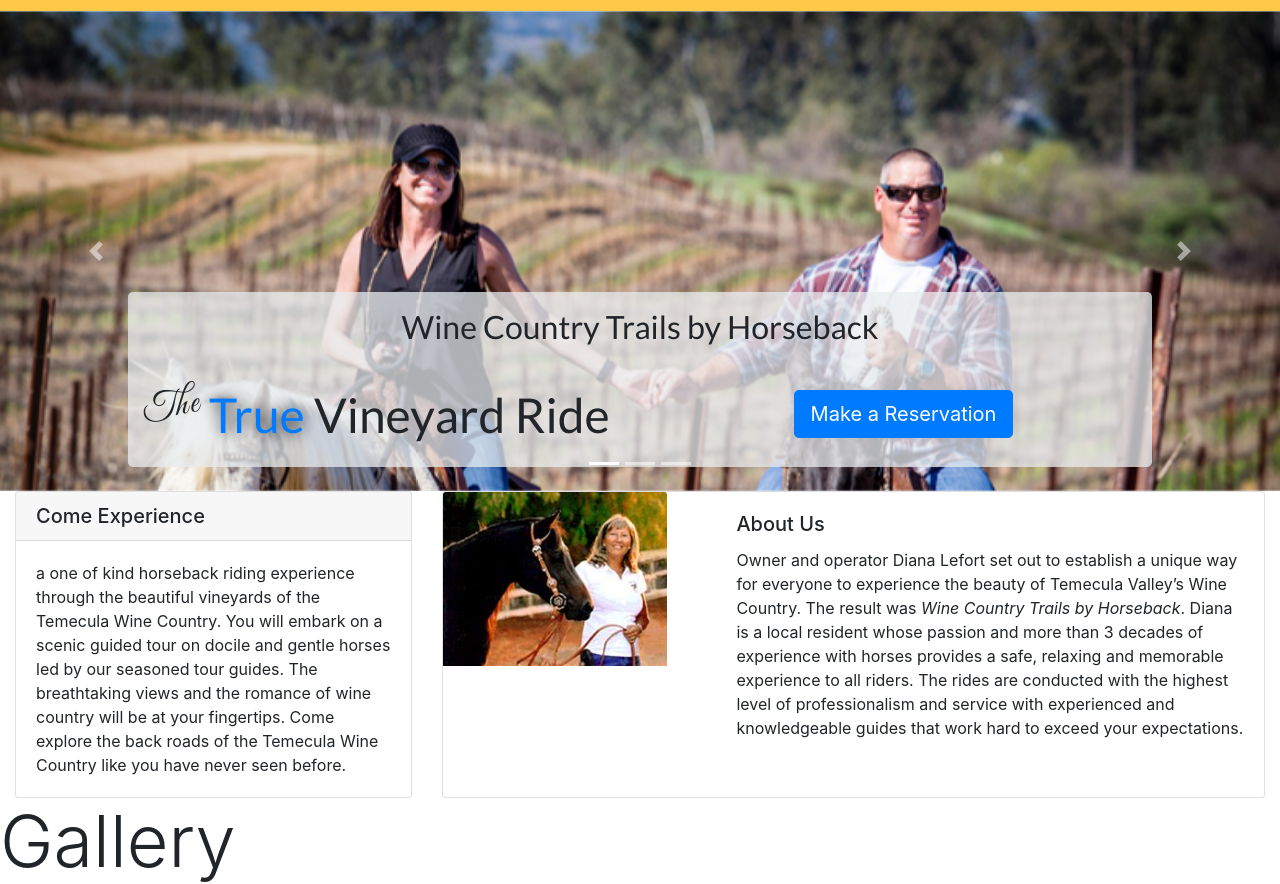
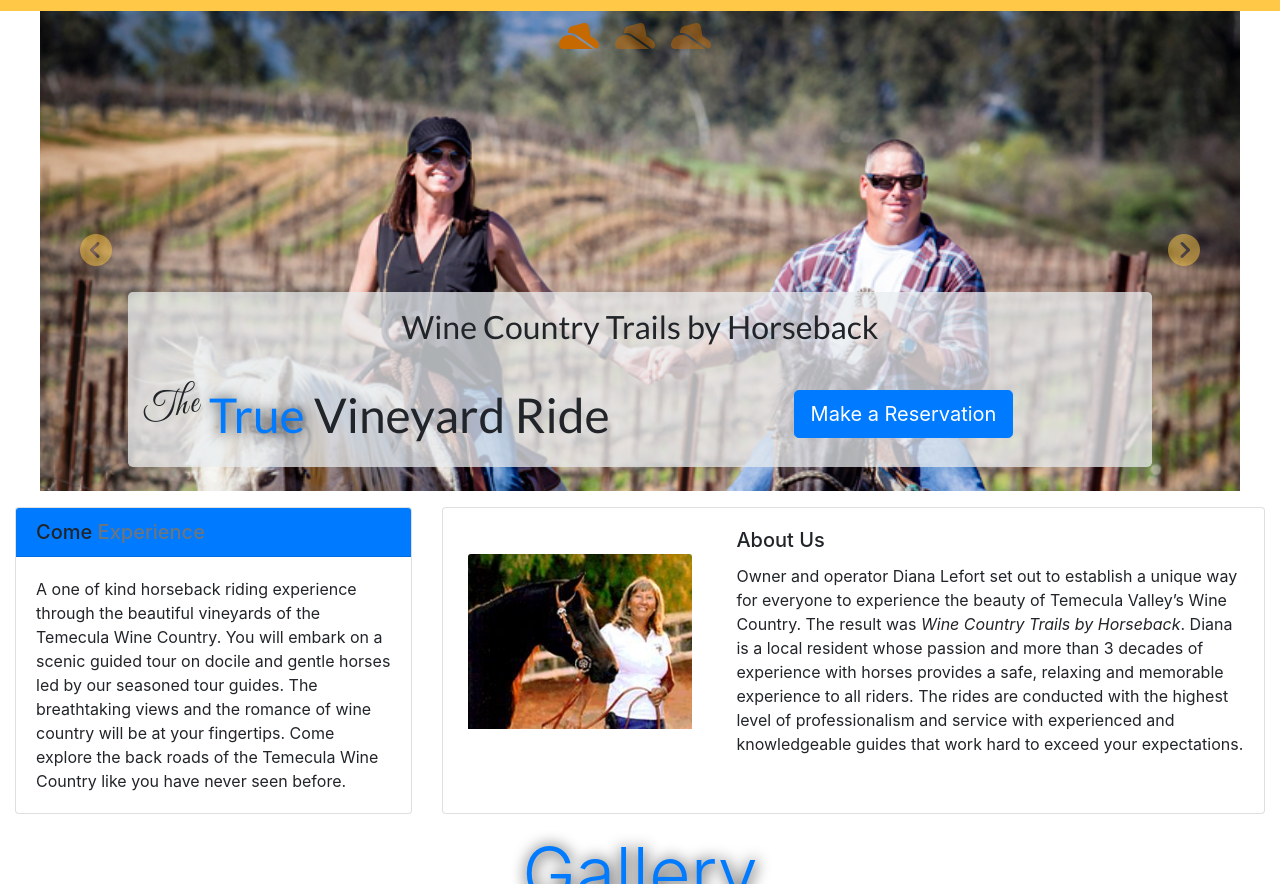
Before and after one commit to mplefort/WCTBH, a website with bundled scripts: page index.html in a window 1280 px wide. Shown: the part 68-952 px from the top of the page. Built offline with nearby package versions, Linux system fonts and the light colour scheme; files whose address does not match are found by name.

Commit message:
styled jumbotron, about, and Gallery sections. Next is gallery JS lightbox

```diff
--- a/index.html
+++ b/index.html
@@ -76,11 +76,6 @@
     <div class="container-fluid px-0">
 
       <div id="slides" class="carousel slide carousel-fade" data-ride="carousel">
-        <ul class="carousel-indicators">
-          <li data-target="#slides" data-slide-to="0" class="active"></li>
-          <li data-target="#slides" data-slide-to="1"></li>
-          <li data-target="#slides" data-slide-to="2"></li>
-        </ul>
         <div class="carousel-inner">
           <div class="carousel-item active">
             <div class="centered-bg-img" id="carousel-img-1"></div>
@@ -95,12 +90,18 @@
             <!-- <img src="img/showcase_slides/13.png" alt="Group on horseback"> -->
           </div>
         </div>
-        <a class="carousel-control-prev" href="#carouselExampleFade" role="button" data-slide="prev">
-          <span class="carousel-control-prev-icon" aria-hidden="true"></span>
+        <ol class="carousel-indicators">
+          <li data-target="#slides" data-slide-to="0" class="active"> <span><i
+                class="fas fa-hat-cowboy-side"></i></span></li>
+          <li data-target="#slides" data-slide-to="1"><i class="fas fa-hat-cowboy-side"></i></li>
+          <li data-target="#slides" data-slide-to="2"><i class="fas fa-hat-cowboy-side"></i></li>
+        </ol>
+        <a class="carousel-control-prev" href="#slides" role="button" data-slide="prev">
+          <span aria-hidden="true" class="arrow"><i class="fas fa-chevron-circle-left "></i></span>
           <span class="sr-only">Previous</span>
         </a>
-        <a class="carousel-control-next" href="#carouselExampleFade" role="button" data-slide="next">
-          <span class="carousel-control-next-icon" aria-hidden="true"></span>
+        <a class="carousel-control-next" href="#slides" role="button" data-slide="next">
+          <span aria-hidden="true" class="arrow"><i class="fas fa-chevron-circle-right"></i></span>
           <span class="sr-only">Next</span>
         </a>
       </div>
@@ -130,10 +131,10 @@
   <div class="container-fluid padding" id="about">
     <div class="row align-items-center">
       <div class="col-lg-4 d-flex align-self-stretch">
-        <div class="card">
-          <h5 class="card-header">Come Experience</h5>
+        <div class="card mt-3">
+          <h5 class="card-header bg-primary">Come <span class="text-secondary">Experience </span></h5>
           <div class="card-body">
-            <p class="card-text">a one of kind horseback riding experience
+            <p class="card-text">A one of kind horseback riding experience
               through the beautiful vineyards of the Temecula Wine Country. You will embark on a scenic guided tour on
               docile and gentle horses led by our seasoned tour guides. The breathtaking views and the romance of wine
               country will be at your fingertips. Come explore the back roads of the Temecula Wine Country like you
@@ -142,10 +143,10 @@
         </div>
       </div>
       <div class="col-lg-8 d-flex align-self-stretch">
-        <div class="card">
+        <div class="card mt-3">
           <div class="row no-gutters">
-            <div class="col-md-4">
-              <img src="/img/aboutus/aboutus.jfif" class="card-img-top img-fluid" alt="Owner: Diana LeFort"
+            <div class="col-md-4 d-flex align-items-center justify-content-center">
+              <img src="/img/aboutus/aboutus.jfif" class="card-img-top img-fluid m-1" alt="Owner: Diana LeFort"
                 style="width: 14rem;">
             </div>
             <div class="col-md-8">
@@ -169,9 +170,9 @@
   </div>
 
   <!-- Gallery -->
-  <div class="gallery" id="gallery">
+  <div class="gallery mt-3" id="gallery">
     <div class="gallery-head">
-      <h3 class="display-3">Gallery</h3>
+      <h3 class="display-3 text-center text-primary">Gallery</h3>
     </div>
 
     <div class="row my-0" id="gallery-items">
@@ -180,9 +181,9 @@
 
 
   <!-- Packages -->
-  <div class="container-fluid" id="packages">
+  <div class="container-fluid mt-3" id="packages">
     <div class="packages-head">
-      <h3 class="display-3">Packages</h3>
+      <h3 class="display-3 text-center text-primary">Packages</h3>
     </div>
     <div class="card-deck row justify-content-around">
       <div class="col-md-6 col-lg-4 py-1" id="package-ride-wine-tour">
--- a/scss/styles.scss
+++ b/scss/styles.scss
@@ -61,8 +61,11 @@
   }
 }
 
-.carousel .carousel-inner {
-  // height: 50vh;
+.carousel {
+  .carousel-inner {
+    max-width: 1200px;
+    margin: auto;
+
     #carousel-img-1 {
       background: url(../../img/showcase_slides/15.png);
       background-position: center top;
@@ -89,6 +92,30 @@
     }
   }
 
+  .arrow {
+    font-size: 2rem;
+    color: $background-light;
+  }
+
+  .carousel-indicators {
+    position: absolute;
+    top: 0;
+    left: 0;
+    li {
+      background: transparent;
+      width: 50px;
+
+      .fa-hat-cowboy-side {
+        text-indent: 0px;
+        height: 50px;
+        width: 50px;
+        font-size: 2rem;
+        display: block;
+        color: $background-dark;
+      }
+    }
+  }
+}
 #jumbotron {
   position: absolute;
   top: 45vh;
@@ -96,7 +123,7 @@
   width: 80vw;
   z-index: 1;
   padding: 0.25rem 0;
-
+  max-width: 1200px;
   .row {
     height: 100%;
     position: absolute;
@@ -126,6 +153,18 @@
   }
   .btn {
     margin: 0 0 0.5rem 0;
+  }
+}
+
+#gallery {
+  .gallery-head {
+    text-shadow: 1px 1px 15px black;
+  }
+}
+
+#packages {
+  .packages-head {
+    text-shadow: 1px 1px 15px black;
   }
 }
 
```
Also changed, not shown: main/css/styles.min.css. Lines whose indentation alone changed are shown as unchanged.
